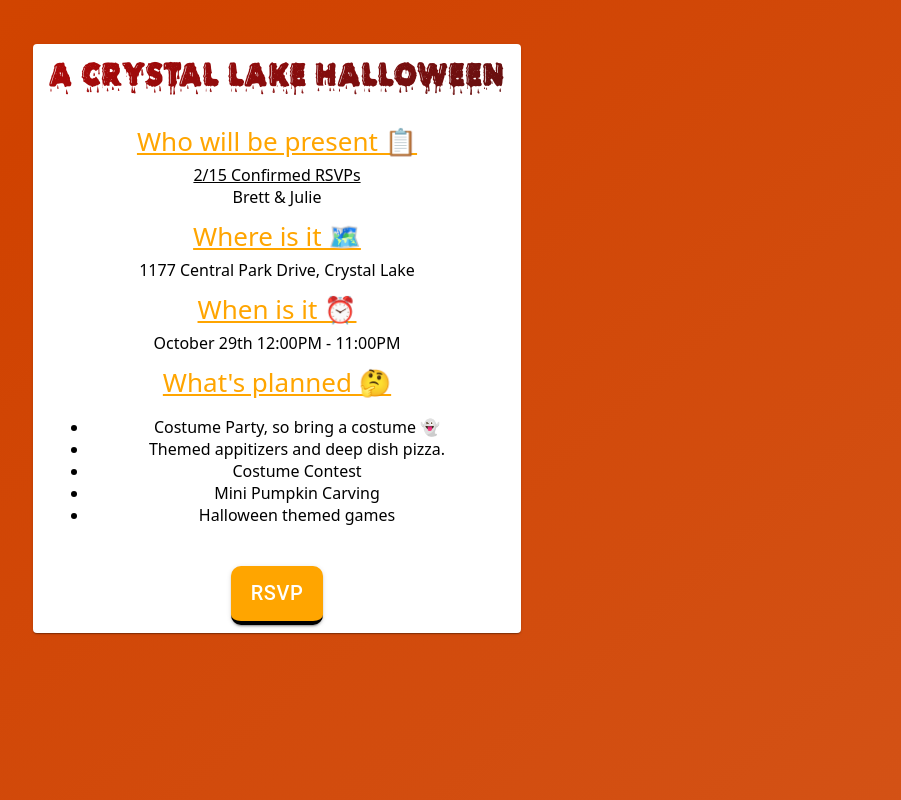
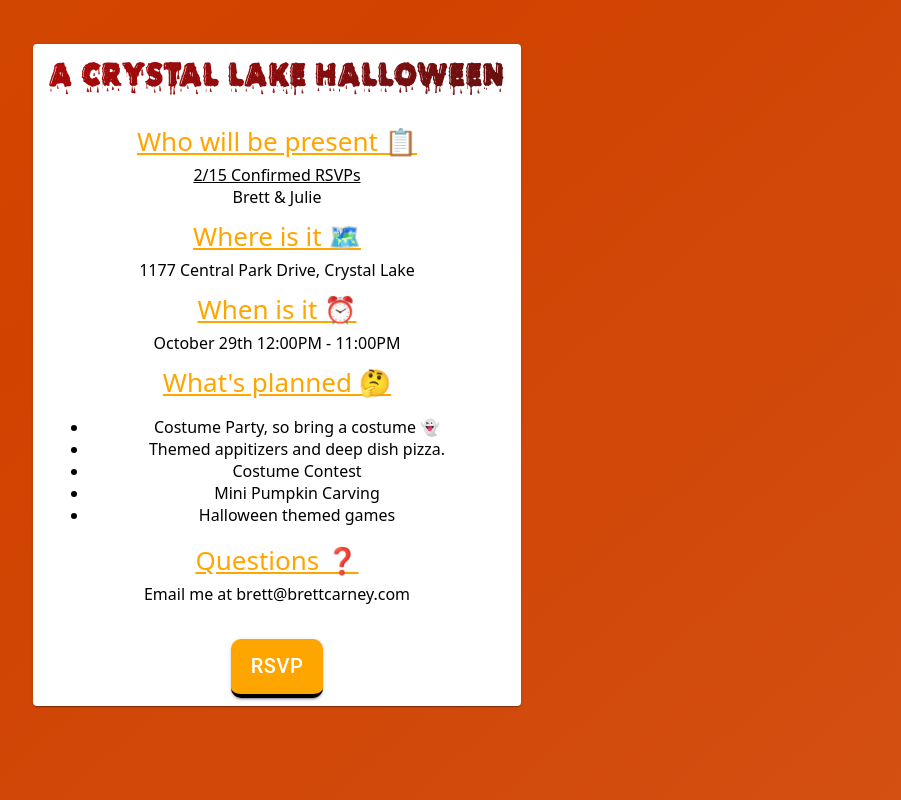
Before and after one commit to breadboi/personal-rsvp, a React (Create React App) app: page / in a window 1280 px wide. Shown: the whole page, without its empty margins (363-1264 px from the left). Built offline with nearby package versions, Linux system fonts and the light colour scheme.

Commit message:
Added some contact information

```diff
--- a/src/components/pages/HomePage.jsx
+++ b/src/components/pages/HomePage.jsx
@@ -80,6 +80,9 @@ export default class HomePage extends React.Component {
                             </ul>
                         </div>
 
+                        <div style={styles.secondaryHeader}><u>Questions ❓</u></div>
+                        <div style={styles.afterUnderlineContent}>Email me at brett@brettcarney.com</div>
+
 
                     </CardContent>
 
```
